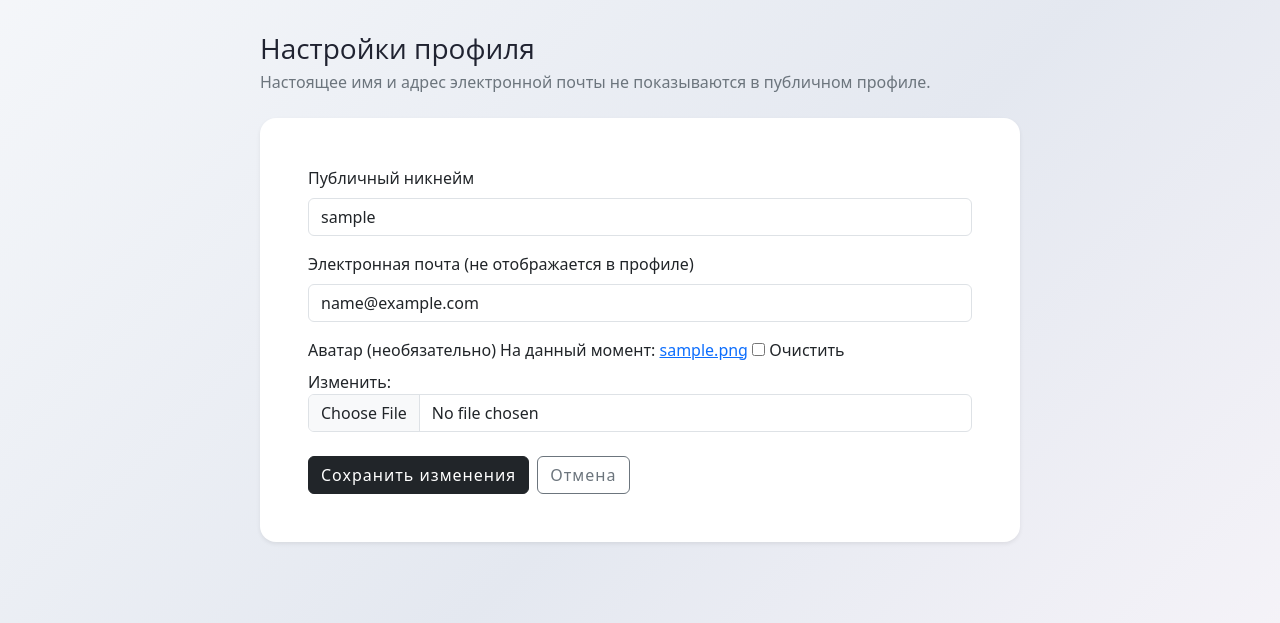
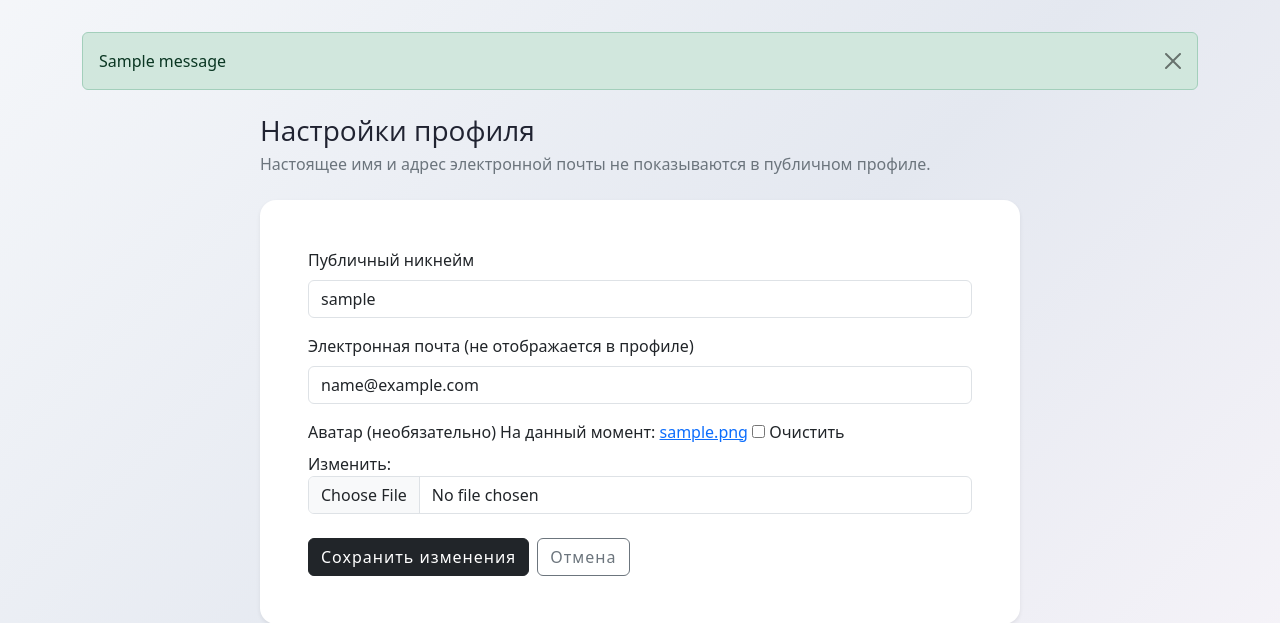
Before and after one commit to be1shebaevvv/Silhouette, a Django app: page /accounts/edit_profile/ in a window 1280 px wide. Shown: the part 57-680 px from the top of the page. Run offline with Django 4.2, Linux system fonts and the light colour scheme; a user stored in the database is signed in; tables that the repository leaves empty hold one stand-in row (values such as "Sample post"); one stand-in notice (Sample message) is shown; parts of the project's set-up code (start-up, migrations or seed data) failed here and were passed over.

Commit message:
Display moderation and account feedback messages

```diff
--- a/templates/base.html
+++ b/templates/base.html
@@ -55,6 +55,16 @@
   </nav>
 
   <main class="container site-content">
+    {% if messages %}
+      <div class="mb-4" aria-live="polite">
+        {% for message in messages %}
+          <div class="alert {% if message.tags == 'error' %}alert-danger{% elif message.tags == 'success' %}alert-success{% else %}alert-info{% endif %} alert-dismissible fade show" role="status">
+            {{ message }}
+            <button type="button" class="btn-close" data-bs-dismiss="alert" aria-label="Закрыть"></button>
+          </div>
+        {% endfor %}
+      </div>
+    {% endif %}
     {% block content %}{% endblock %}
   </main>
 
```
